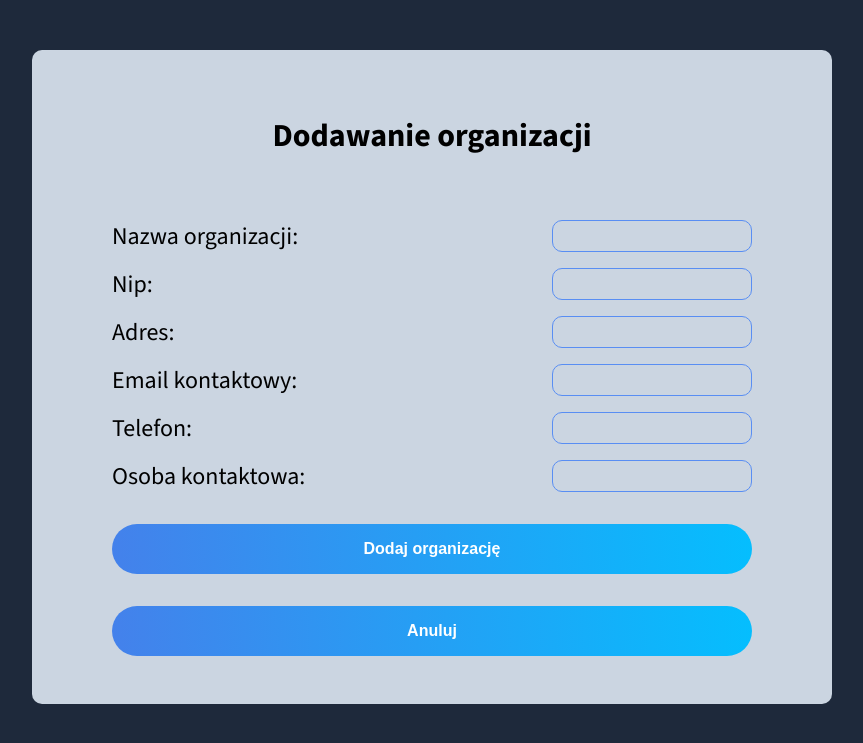
After one commit to LifichiIsHungry/aplikacja-realizacyjna, a PHP site: page /html/dodajOrganizacje/dodajOrganizacje.html in a window 1280 px wide. The commit adds this page. Shown: the top 743 px of the page, without its empty margins (208-1071 px from the left). Run offline with PHP 8.4, Linux system fonts and the light colour scheme.

Commit message:
dodany formularz dodajOrganizację

```diff
--- /dev/null
+++ b/php/html/dodajOrganizacje/css/style.css
@@ -0,0 +1,107 @@
+*,
+*::after,
+*::before {
+  -webkit-box-sizing: border-box;
+          box-sizing: border-box;
+  margin: 0;
+  padding: 0;
+}
+
+html {
+  font-size: 62, 5%;
+  scroll-behavior: smooth;
+}
+
+body {
+  position: relative;
+  font-family: "Source Sans 3", sans-serif;
+  background-color: #1e293b;
+  color: #cbd5e1;
+  display: -webkit-box;
+  display: -ms-flexbox;
+  display: flex;
+  -webkit-box-pack: center;
+      -ms-flex-pack: center;
+          justify-content: center;
+  -webkit-box-align: center;
+      -ms-flex-align: center;
+          align-items: center;
+  -webkit-box-orient: vertical;
+  -webkit-box-direction: normal;
+      -ms-flex-direction: column;
+          flex-direction: column;
+}
+
+.primaryBtn {
+  font-weight: bold;
+  border: none;
+  padding: 1em;
+  color: #fff;
+  border-radius: 45px;
+  background: linear-gradient(86deg, rgb(68, 129, 235) 0%, rgb(5, 190, 254) 100%);
+  cursor: pointer;
+  -webkit-transition: 0.3s;
+  transition: 0.3s;
+}
+.primaryBtn:hover {
+  background: linear-gradient(86deg, rgb(91, 145, 236) 0%, rgb(43, 201, 253) 100%);
+  -webkit-transform: scale(1.1);
+          transform: scale(1.1);
+}
+
+.addOrganizationForm {
+  margin-top: 50px;
+  width: 800px;
+  background-color: #cbd5e1;
+  color: #000;
+  border-radius: 10px;
+}
+.addOrganizationForm h2 {
+  margin: 2em 0;
+  text-align: center;
+  font-size: 2rem;
+}
+
+form {
+  display: -webkit-box;
+  display: -ms-flexbox;
+  display: flex;
+  -webkit-box-orient: vertical;
+  -webkit-box-direction: normal;
+      -ms-flex-direction: column;
+          flex-direction: column;
+  max-width: 80%;
+  margin: 2em auto;
+}
+form .inputField {
+  display: -webkit-box;
+  display: -ms-flexbox;
+  display: flex;
+  -webkit-box-pack: justify;
+      -ms-flex-pack: justify;
+          justify-content: space-between;
+  margin-bottom: 1em;
+}
+form .inputField input {
+  background: none;
+  border: 1px solid #598ef3;
+  border-radius: 10px;
+  padding: 0 1em;
+  width: 200px;
+}
+form .inputField label {
+  font-size: 1.5rem;
+}
+form .inputField textarea {
+  padding: 1em;
+}
+form a {
+  text-decoration: none;
+  text-align: right;
+  font-size: 0.8rem;
+  color: #466aad;
+}
+form button {
+  margin: 1em 0 1em 0;
+  font-size: 1rem;
+}/*# sourceMappingURL=style.css.map */
--- /dev/null
+++ b/php/html/dodajOrganizacje/dodajOrganizacje.html
@@ -0,0 +1,56 @@
+<!DOCTYPE html>
+<html lang="pl">
+
+<head>
+    <meta charset="UTF-8">
+    <meta http-equiv="X-UA-Compatible" content="IE=edge">
+    <meta name="viewport" content="width=device-width, initial-scale=1.0">
+    <title>San Faktures</title>
+
+    <link rel="preconnect" href="https://fonts.googleapis.com">
+    <link rel="preconnect" href="https://fonts.gstatic.com" crossorigin>
+    <link href="https://fonts.googleapis.com/css2?family=Source+Sans+3:wght@300;400;700&display=swap" rel="stylesheet">
+
+    <link rel="stylesheet" href="/php/html/dodajOrganizacje/css/style.css">
+    <script defer src="./index.js"></script>
+</head>
+
+<body>
+    <div class="addOrganizationForm">
+        <h2>Dodawanie organizacji</h2>
+        <form action="">
+            <div class="inputField">
+                <label for="organizationName">Nazwa organizacji:</label>
+                <input type="text" id="organizationName">
+            </div>
+            <div class="inputField">
+                <label for="nip">Nip:</label>
+                <input type="number" id="nip">
+            </div>
+            <div class="inputField">
+                <label for="address">Adres:</label>
+                <input type="text" id="address">
+            </div>
+            <div class="inputField">
+                <label for="email">Email kontaktowy:</label>
+                <input type="text" id="email">
+            </div>
+            <div class="inputField">
+                <label for="phone">Telefon:</label>
+                <input type="text" id="phone">
+            </div>
+            <div class="inputField">
+                <label for="contactPerson">Osoba kontaktowa:</label>
+                <input type="text" id="contactPerson">
+            </div>
+
+
+            <button type="submit" class="primaryBtn">Dodaj organizację</button>
+            <button type="submit" class="primaryBtn">Anuluj</button>
+        </form>
+    </div>
+
+
+</body>
+
+</html>
--- /dev/null
+++ b/php/html/dodajOrganizacje/style.scss
@@ -0,0 +1,103 @@
+*,
+*::after,
+*::before {
+	box-sizing: border-box;
+	margin: 0;
+	padding: 0;
+}
+
+html {
+	font-size: 62, 5%;
+	scroll-behavior: smooth;
+}
+
+body {
+	position: relative;
+	font-family: "Source Sans 3", sans-serif;
+	background-color: #1e293b;
+	color: #cbd5e1;
+	display: flex;
+	justify-content: center;
+	align-items: center;
+	flex-direction: column;
+}
+
+.primaryBtn {
+	font-weight: bold;
+	border: none;
+	padding: 1em;
+	color: #fff;
+	border-radius: 45px;
+
+	background: linear-gradient(
+		86deg,
+		rgba(68, 129, 235, 1) 0%,
+		rgba(5, 190, 254, 1) 100%
+	);
+	cursor: pointer;
+	transition: 0.3s;
+
+	&:hover {
+		background: linear-gradient(
+			86deg,
+			rgb(91, 145, 236) 0%,
+			rgb(43, 201, 253) 100%
+		);
+		transform: scale(1.1);
+	}
+}
+
+.addOrganizationForm {
+	margin-top: 50px;
+	width: 800px;
+	background-color: #cbd5e1;
+	color: #000;
+	border-radius: 10px;
+
+	h2 {
+		margin: 2em 0;
+		text-align: center;
+		font-size: 2rem;
+	}
+}
+
+form {
+	display: flex;
+	flex-direction: column;
+	max-width: 80%;
+	margin: 2em auto;
+
+	.inputField {
+		display: flex;
+		justify-content: space-between;
+		margin-bottom: 1em;
+
+		input {
+			background: none;
+			border: 1px solid #598ef3;
+			border-radius: 10px;
+			padding: 0 1em;
+			width: 200px;
+		}
+
+		label {
+			font-size: 1.5rem;
+		}
+
+		textarea {
+			padding: 1em;
+		}
+	}
+
+	a {
+		text-decoration: none;
+		text-align: right;
+		font-size: 0.8rem;
+		color: #466aad;
+	}
+
+	button {
+		margin: 1em 0 1em 0;
+		font-size: 1rem;
+	}
+}
```
Also changed, not shown: php/html/projekty/css/style.css (+21 -5 lines), 1 other file.
